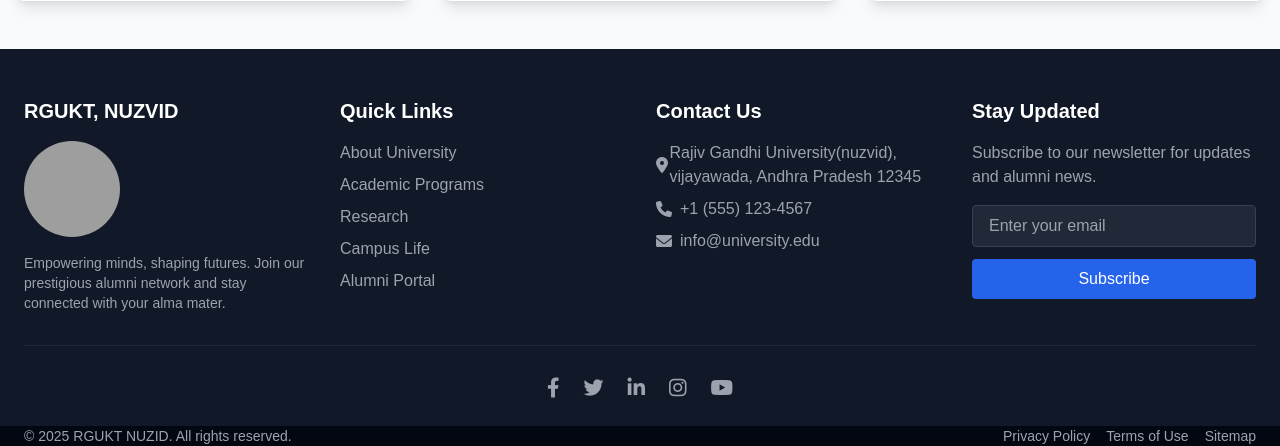
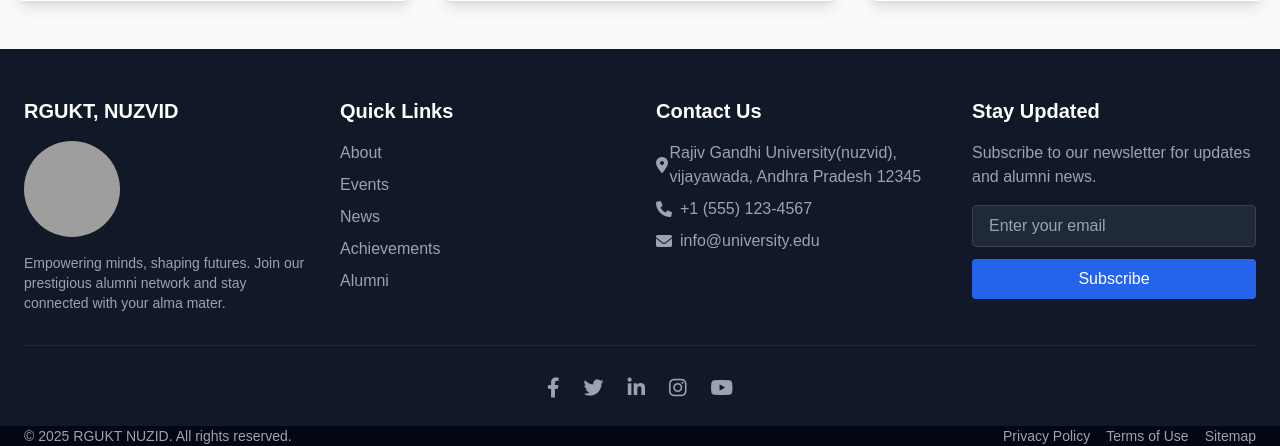
Before and after one commit to N210013-Karthik/AlumniArc, a Django app: page /alumni/ in a window 1280 px wide. Shown: the part 839-1285 px from the top of the page. Run offline with Django 3.2, Linux system fonts and the light colour scheme; data comes from the database, SQL or seed files in the repository; some libraries are stand-ins or nearby versions; grey boxes are pictures that could not be loaded.

Commit message:
Updated footer.html routing....

```diff
--- a/alumni/templates/footer.html
+++ b/alumni/templates/footer.html
@@ -32,11 +32,11 @@
                 <div>
                     <h3 class="text-xl font-semibold mb-4">Quick Links</h3>
                     <ul class="space-y-2">
-                        <li><a href="#" class="text-gray-400 hover:text-white transition">About University</a></li>
-                        <li><a href="#" class="text-gray-400 hover:text-white transition">Academic Programs</a></li>
-                        <li><a href="#" class="text-gray-400 hover:text-white transition">Research</a></li>
-                        <li><a href="#" class="text-gray-400 hover:text-white transition">Campus Life</a></li>
-                        <li><a href="#" class="text-gray-400 hover:text-white transition">Alumni Portal</a></li>
+                        <li><a href="/about" class="text-gray-400 hover:text-white transition">About</a></li>
+                        <li><a href="/events" class="text-gray-400 hover:text-white transition">Events</a></li>
+                        <li><a href="/news" class="text-gray-400 hover:text-white transition">News</a></li>
+                        <li><a href="#" class="text-gray-400 hover:text-white transition">Achievements</a></li>
+                        <li><a href="/alumni" class="text-gray-400 hover:text-white transition">Alumni</a></li>
                     </ul>
                 </div>
 
```
